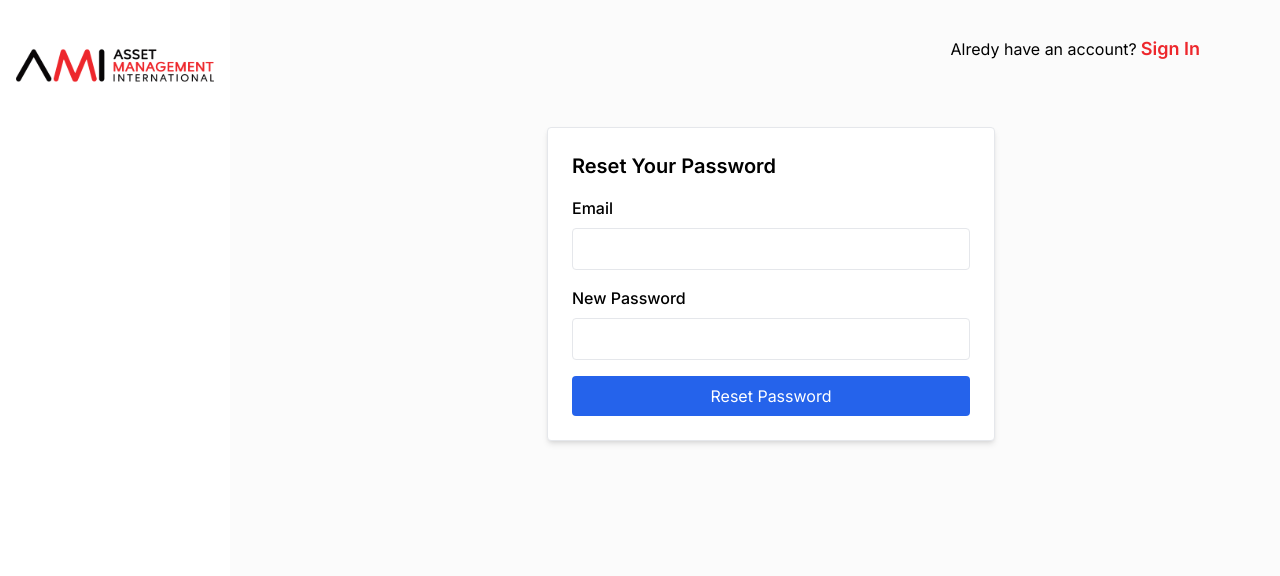
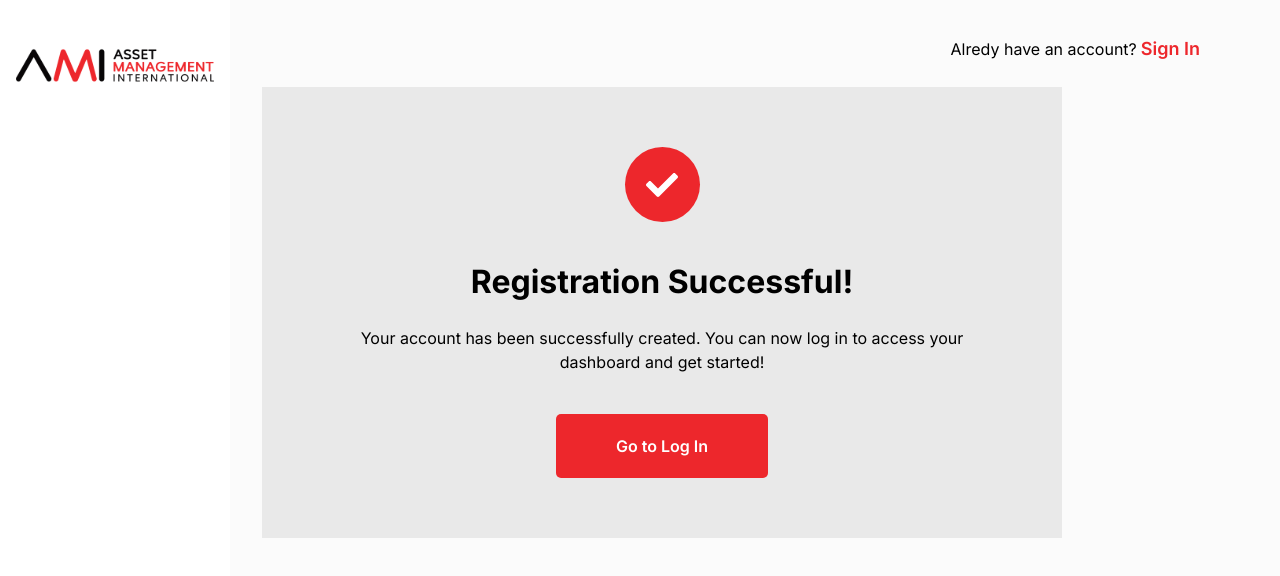
Before and after one commit to arakash-developer/headless, a React (Vite) app: page /regsuccess in a window 1280 px wide. Before the commit this address led to /login. Shown: the top 576 px of the page. Built offline with nearby package versions, Linux system fonts and the light colour scheme.

Commit message:
fix: update access level for RegistrationSuccess route to guest and clean up formatting in Register2 component

```diff
--- a/src/components/registers/Register2.jsx
+++ b/src/components/registers/Register2.jsx
@@ -14,17 +14,12 @@ const Register2 = () => {
   const [message, setMessage] = useState("");
   const [loading, setLoading] = useState(false);
   let navigate = useNavigate();
-
-
-
   const handleCaptchaChange = (token) => {
     console.log("reCAPTCHA token:", token);
     setCaptchaToken(token);
   };
-
   const handleSubmit = (e) => {
     e.preventDefault();
-
     if (!captchaToken) {
       alert("Please verify reCAPTCHA");
       return;
--- a/src/components/registers/RegistrationSuccess.jsx
+++ b/src/components/registers/RegistrationSuccess.jsx
@@ -17,7 +17,7 @@ const RegistrationSuccess = () => {
         </p>
         <div className="w-full flex justify-center">
           <Link
-            to="/login"
+            to="/"
             className="bg-[var(--primary)] py-[18px] px-[60px] text-[#fff] text-[16px] not-italic text-center rounded-[5px]  font-semibold leading-7"
           >
             Go to Log In
--- a/src/routes/routes.js
+++ b/src/routes/routes.js
@@ -35,7 +35,7 @@ export const routes = [
     component: CompanyRegistration,
     access: "private",
   },
-  { path: "/regsuccess", component: RegistrationSuccess, access: "private" },
+  { path: "/regsuccess", component: RegistrationSuccess, access: "guest" },
   { path: "/residualanalysis", component: Residualanalysis, access: "private" },
   // wildcard 404 route — must be last
   { path: "*", component: Error, access: "public" },
```
